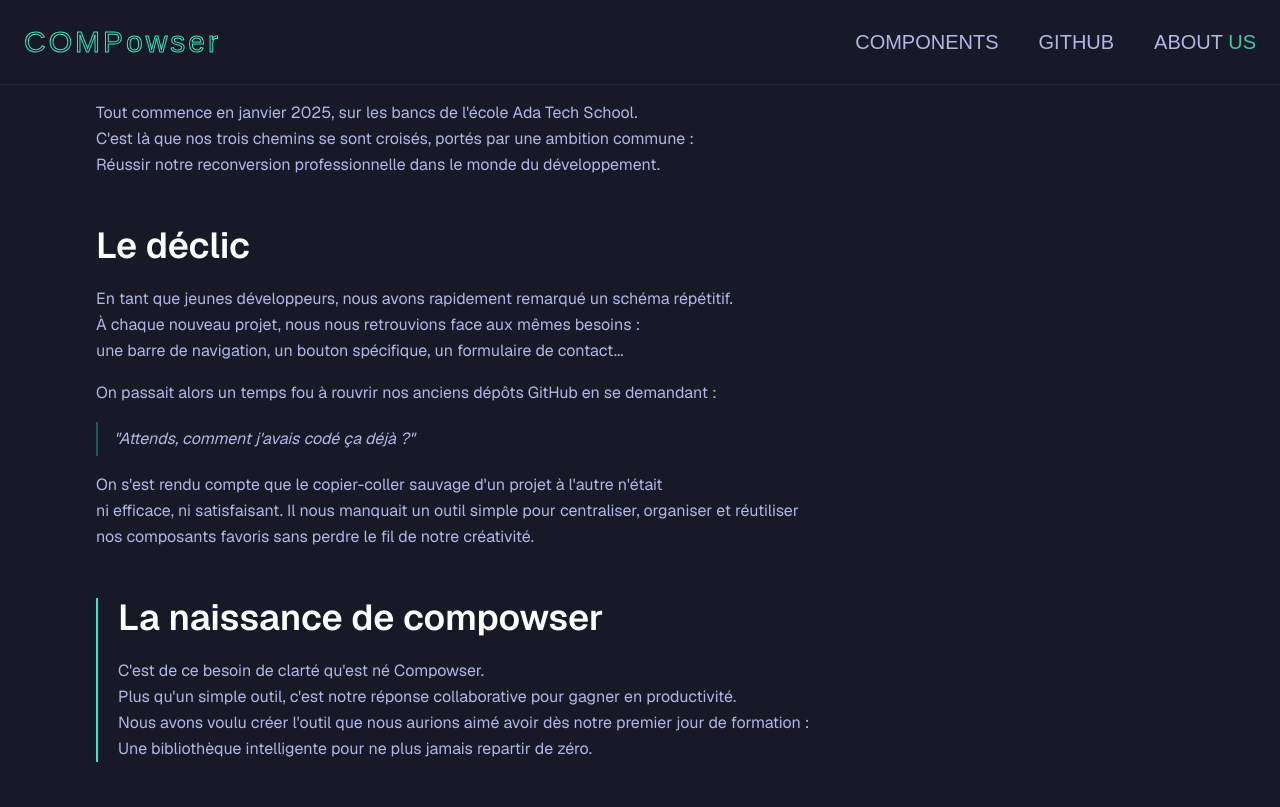
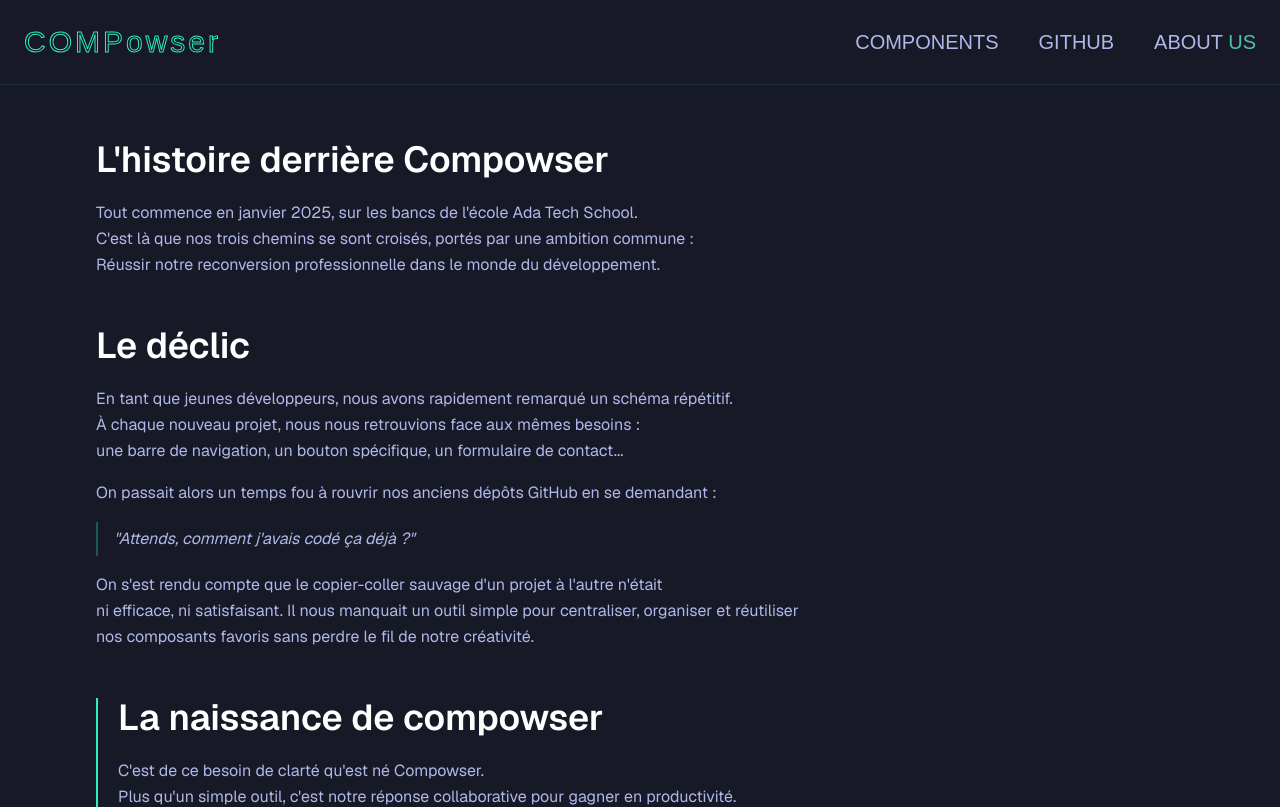
Before and after one commit to rchouhani/compowser, a Next.js app in the folder compowser/: page /about in a window 1280 px wide. Shown: the top 807 px of the page. Built offline with nearby package versions, Linux system fonts and the light colour scheme.

Commit message:
updated about us add margin

```diff
--- a/compowser/src/app/about/page.js
+++ b/compowser/src/app/about/page.js
@@ -34,7 +34,7 @@
     return(
         <section>
 <div className="flex flex-col items-start justify-start mx-4 sm:mx-8 md:mx-14 p-4 sm:p-6 md:p-8 lg:p-10 font-sans">
-    <div className="w-full max-w-4xl text-justify text-(--textColor)">
+    <div className="w-full max-w-4xl mt-25 *:text-justify text-(--textColor)">
         <article className="mb-12">
             <h3 className="text-white text-xl sm:text-2xl md:text-3xl lg:text-4xl font-semibold mb-3 sm:mb-4 md:mb-5">L'histoire derrière Compowser</h3>
             <p className="leading-relaxed text-sm sm:text-base">
```
